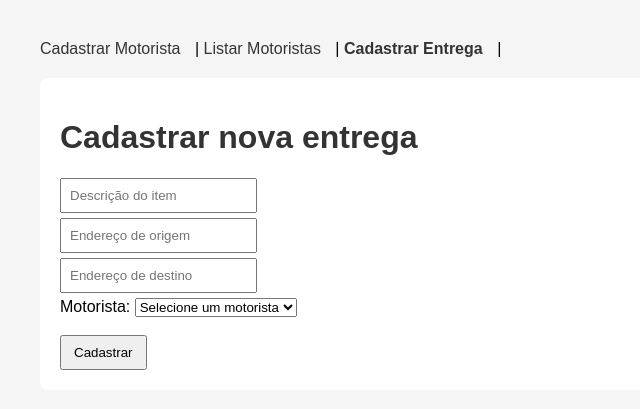
After one commit to Gabriel-lab-source/packageDelivery, a Flask app: page /create-delivery in a window 1280 px wide. The commit adds this page. Shown: the top 409 px of the page, without its empty margins (0-640 px from the left). Run offline with Flask 3, Linux system fonts and the light colour scheme; tables that the repository leaves empty hold one stand-in row (values such as "Sample post").

Commit message:
Rota de entregas

```diff
--- a/app/routes.py
+++ b/app/routes.py
@@ -30,26 +30,13 @@ def init_routes(app):
 
             return redirect(url_for("create_driver", message="Motorista criado com sucesso"))
 
-        success = request.args.get("success")
-        return render_template("create-driver.html", success=success)
+        return render_template("create-driver.html")
 
     @app.route("/list-drivers", methods=["GET"])
     def list_drivers():
 
         drivers = db.session.scalars(select(Driver)).all()
         return render_template("get-drivers.html", drivers=drivers)
-
-    @app.route("/list-driver/<int:id>", methods=["GET"])
-    def list_driver(id):
-
-        driver = db.session.get(Driver, id)
-
-        if not driver:
-            return {"error": "Driver not found"}, 404
-
-        result = driver.to_dict()
-
-        return jsonify(result)
 
     @app.route("/edit-driver/<int:id>", methods=["GET", "POST"])
     def edit_driver(id):
@@ -74,6 +61,7 @@ def init_routes(app):
 
     @app.route("/delete-driver/<int:id>", methods=["POST"])
     def delete_driver(id):
+
         driver = db.session.get(Driver, id)
 
         if driver:
@@ -82,34 +70,34 @@ def init_routes(app):
 
         return redirect(url_for("list_drivers"))
 
-    @app.route("/deliveries", methods=["POST"])
-    def insert_deliveries():
-        data = request.get_json()
-        print(data)
-        origin_lat, origin_lng = get_coordinates(data.get("origin_address"))
-        destination_lat, destination_lng = get_coordinates(data.get("destination_address"))
+    @app.route("/create-delivery", methods=["GET", "POST"])
+    def insert_delivery():
 
-        driver = db.session.get(Driver, data.get("driver_id"))
+        if request.method == "POST":
 
-        delivery = Delivery(
-            description=data.get("description"),
-            origin_address=data.get("origin_address"),
-            origin_lat=origin_lat,
-            origin_lng=origin_lng,
-            current_lat=origin_lat,
-            current_lng=origin_lng,
-            destination_address=data.get("destination_address"),
-            destination_lat=destination_lat,
-            destination_lng=destination_lng,
-            status=data.get("status"),
-            driver=driver
-        )
+            origin_lat, origin_lng = get_coordinates(request.form.get("origin_address"))
+            destination_lat, destination_lng = get_coordinates(request.form.get("destination_address"))
 
-        db.session.add(delivery)
+            delivery = Delivery(
+                description=request.form.get("description"),
+                origin_address=request.form.get("origin_address"),
+                origin_lat=origin_lat,
+                origin_lng=origin_lng,
+                current_lat=origin_lat,
+                current_lng=origin_lng,
+                destination_address=request.form.get("destination_address"),
+                destination_lat=destination_lat,
+                destination_lng=destination_lng,
+                driver_id=request.form.get("driver_id")
+            )
 
-        db.session.commit()
+            db.session.add(delivery)
+            db.session.commit()
 
-        return {"message": "created"}, 201
+            return redirect(url_for("insert_delivery", message="Entrega criada com sucesso"))
+
+        drivers = db.session.scalars(select(Driver)).all()
+        return render_template("create-delivery.html", drivers=drivers)
 
     @app.route("/deliveries", methods=["GET"])
     def list_deliveries():
--- a/app/templates/base.html
+++ b/app/templates/base.html
@@ -15,7 +15,11 @@
       <a href="/list-drivers"
         style="{% if request.path == '/list-drivers' %}font-weight:bold;{% endif %}">
         Listar Motoristas
-      </a>
+      </a> |
+      <a href="/create-delivery"
+        style="{% if request.path == '/create-delivery' %}font-weight:bold;{% endif %}">
+        Cadastrar Entrega
+      </a> |
   </nav>
 
 
--- /dev/null
+++ b/app/templates/create-delivery.html
@@ -0,0 +1,33 @@
+{% extends "base.html" %}
+
+{% block title %}Cadastrar Entrega{% endblock %}
+
+{% block content %}
+<h1>Cadastrar nova entrega</h1>
+
+<form method="POST">
+    <input type="text" name="description" placeholder="Descrição do item" required>
+    <input type="text" name="origin_address" placeholder="Endereço de origem" required>
+    <input type="text" name="destination_address" placeholder="Endereço de destino" required>
+
+    <label>Motorista:</label>
+    <select name="driver_id" required>
+        <option value="">Selecione um motorista</option>
+        {% for driver in drivers %}
+            <option value="{{ driver.id }}">
+                {{ driver.name }} - {{ driver.vehicle }}
+            </option>
+        {% endfor %}
+    </select>
+
+    <br><br>
+    <button type="submit">Cadastrar</button>
+</form>
+
+{% if request.args.get("message") %}
+    <p style="color: green;">
+        {{ request.args.get("message") }}
+    </p>
+{% endif %}
+
+{% endblock %}
```
